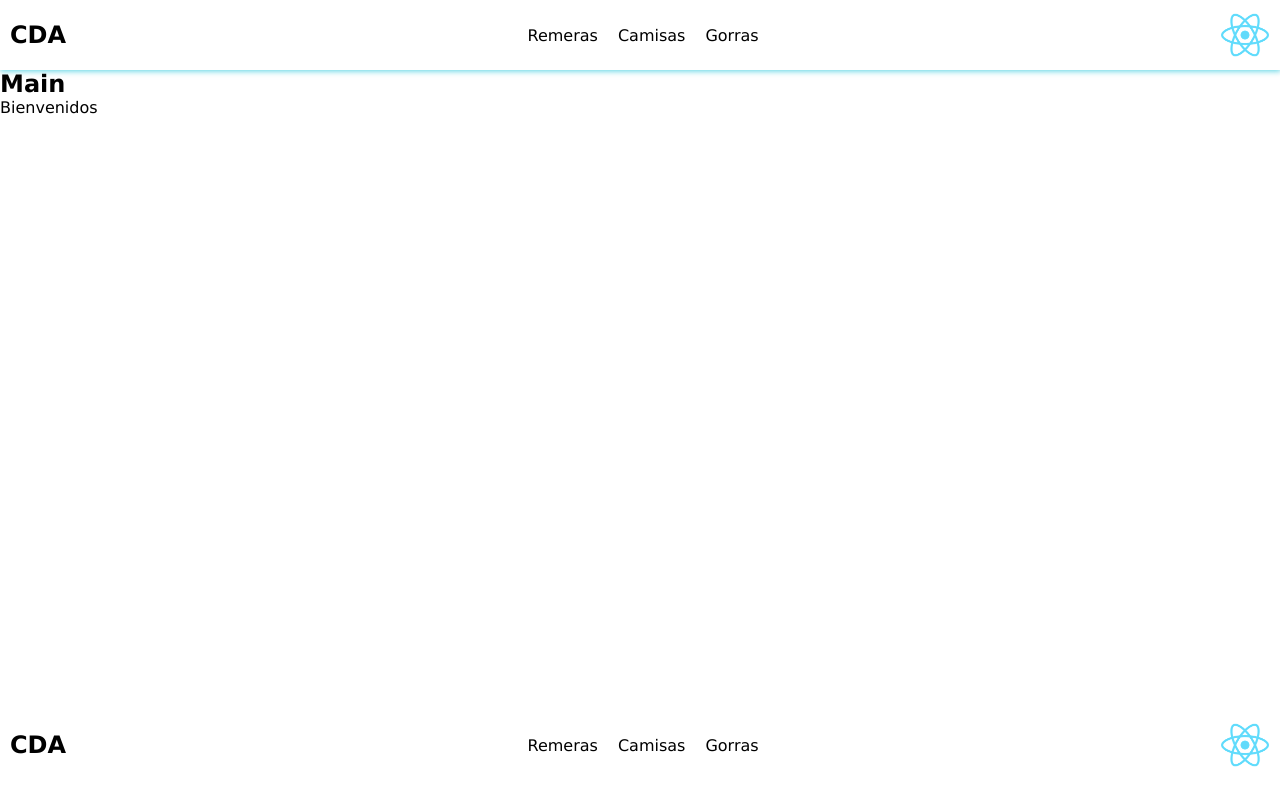
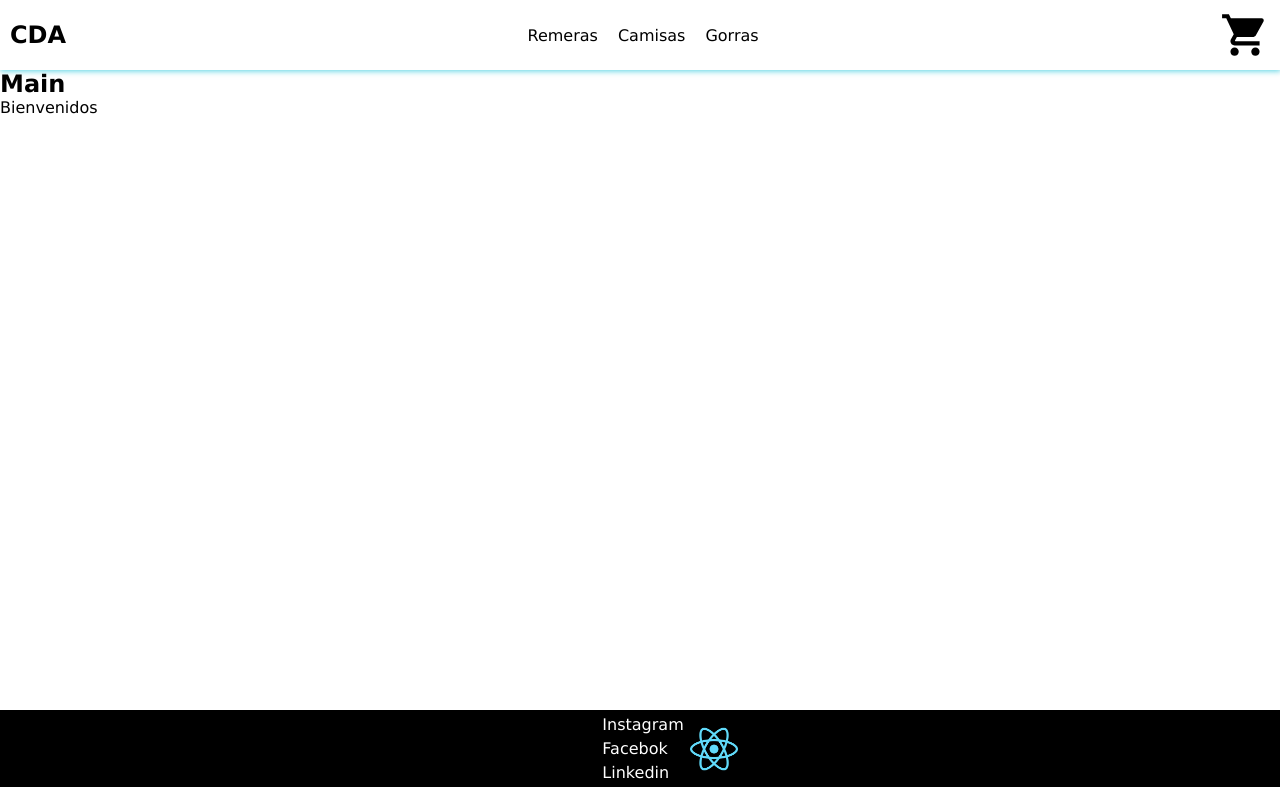
Before and after one commit to WalRol/e-commerce-cda, a React (Create React App) app: page / in a window 1280 px wide. Built offline with nearby package versions, Linux system fonts and the light colour scheme.

Commit message:
ejemplo clase 3

```diff
--- a/src/components/Footer/Footer.js
+++ b/src/components/Footer/Footer.js
@@ -2,7 +2,7 @@ import React from 'react';
 import Nav from '../Header/Nav';
 
 const Footer = () => {
-    return <Nav />;
+    return <Nav isInHedaer={false} />;
 };
 
 export default Footer;
--- a/src/components/Header/Header.js
+++ b/src/components/Header/Header.js
@@ -12,7 +12,7 @@ import Nav from './Nav';
 const Header = () => {
     return (
         <header className={style.header}>
-            <Nav />
+            <Nav isInHedaer={true} />
         </header>
     );
 };
--- a/src/components/Header/Nav.js
+++ b/src/components/Header/Nav.js
@@ -1,18 +1,20 @@
 import React from 'react';
 import s from './Nav.module.css';
+import carrito from '../../assets/cart.svg';
 
-const Nav = () => {
+const Nav = ({ isInHedaer }) => {
     return (
-        <nav className={s.nav}>
+        <nav className={isInHedaer ? s.nav : s.navFooter}>
             <h2>CDA</h2>
             <ul>
-                <li>Remeras</li>
-                <li>Camisas</li>
-                <li>Gorras</li>
+                <li>{isInHedaer ? 'Remeras' : 'Instagram'}</li>
+                <li>{isInHedaer ? 'Camisas' : 'Facebok'}</li>
+                <li>{isInHedaer ? 'Gorras' : 'Linkedin'}</li>
             </ul>
 
             {/* <img src={logo} alt="logo" /> */}
-            <img src="logo192.png" alt="logo" />
+            {/* {isInHedaer ? <img src="logo192.png" /> : <img src={carrito} />} */}
+            <img src={isInHedaer ? carrito : 'logo192.png'} alt="logo" />
             {/* <img src='adress desde la web' alt="logo" /> */}
         </nav>
     );
--- a/src/components/Header/Nav.module.css
+++ b/src/components/Header/Nav.module.css
@@ -5,8 +5,23 @@
     padding: 10px;
 }
 
+.navFooter {
+    background-color: black;
+    display: flex;
+    justify-content: center;
+    align-items: center;
+}
+
+.navFooter h2 {
+    color: 'white';
+}
+
 .nav ul {
     display: flex;
+    list-style: none;
+}
+
+.navFooter ul {
     list-style: none;
 }
 
@@ -14,6 +29,15 @@
     margin: 0px 10px;
 }
 
+.navFooter li {
+    color: white;
+    margin: 5px;
+}
+
+.navFooter img {
+    width: 50px;
+}
+
 .nav img {
     width: 50px;
 }
```
Also changed, not shown: src/assets/cart.svg (added).
